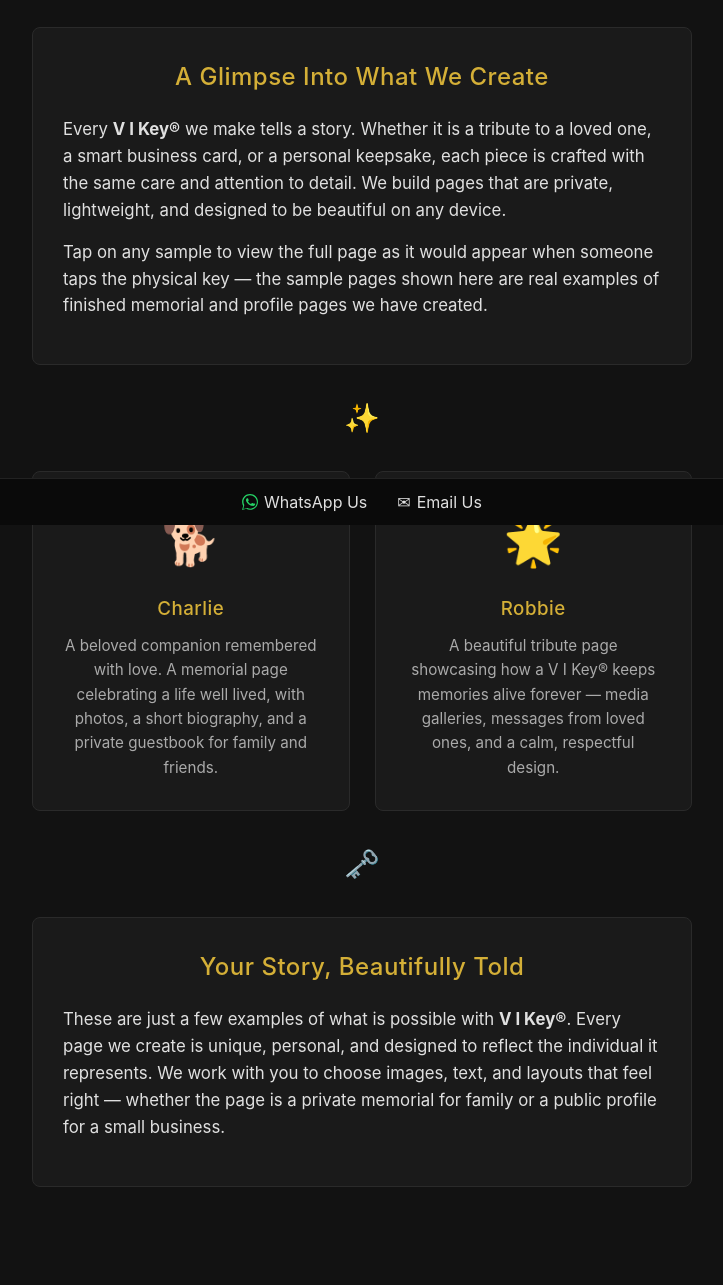
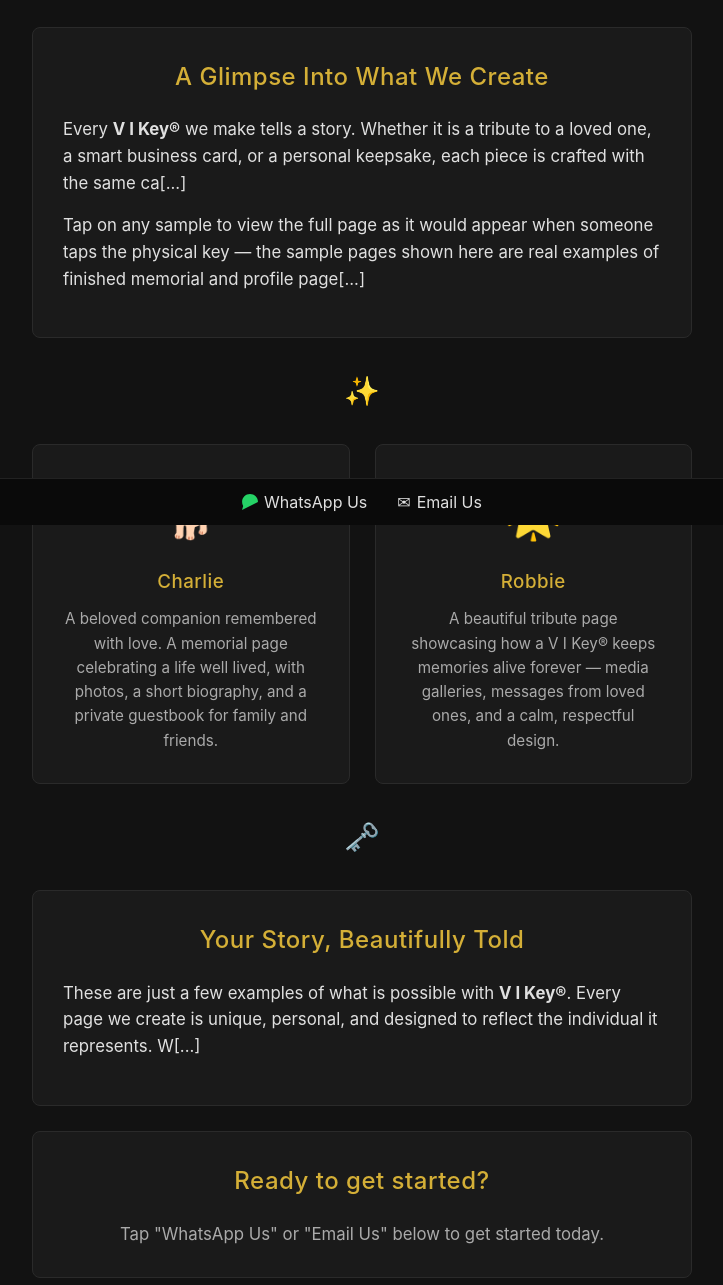
Before and after one commit to brydo/myvikey, a plain HTML site: page showcase/index.html in a window 1280 px wide. Shown: the part 275-1560 px from the top of the page, without its empty margins (278-1001 px from the left). Drawn offline with Linux system fonts and the light colour scheme.

Commit message:
Add "Ready to get started?" CTA section to showcase page

```diff
--- a/showcase/index.html
+++ b/showcase/index.html
@@ -84,8 +84,8 @@
 
         <section>
             <h2>A Glimpse Into What We Create</h2>
-            <p>Every <strong>V I Key®</strong> we make tells a story. Whether it is a tribute to a loved one, a smart business card, or a personal keepsake, each piece is crafted with the same care and attention to detail. We build pages that are private, lightweight, and designed to be beautiful on any device.</p>
-            <p>Tap on any sample to view the full page as it would appear when someone taps the physical key — the sample pages shown here are real examples of finished memorial and profile pages we have created.</p>
+            <p>Every <strong>V I Key®</strong> we make tells a story. Whether it is a tribute to a loved one, a smart business card, or a personal keepsake, each piece is crafted with the same ca[...]
+            <p>Tap on any sample to view the full page as it would appear when someone taps the physical key — the sample pages shown here are real examples of finished memorial and profile page[...]
         </section>
 
         <div class="divider-icon">✨</div>
@@ -107,7 +107,12 @@
 
         <section>
             <h2>Your Story, Beautifully Told</h2>
-            <p>These are just a few examples of what is possible with <strong>V I Key®</strong>. Every page we create is unique, personal, and designed to reflect the individual it represents. We work with you to choose images, text, and layouts that feel right — whether the page is a private memorial for family or a public profile for a small business.</p>
+            <p>These are just a few examples of what is possible with <strong>V I Key®</strong>. Every page we create is unique, personal, and designed to reflect the individual it represents. W[...]
+        </section>
+
+        <section style="text-align:center;">
+            <h2>Ready to get started?</h2>
+            <p style="max-width:650px; margin:0.5rem auto 0; color:var(--text-muted);">Tap "WhatsApp Us" or "Email Us" below to get started today.</p>
         </section>
     </div>
 
@@ -115,8 +120,8 @@
     <footer>
         <a href="https://wa.me/447526345287" class="footer-btn" target="_blank" rel="noopener noreferrer">
             <svg class="whatsapp-icon" xmlns="http://www.w3.org/2000/svg" viewBox="0 0 24 24">
-                <path d="M.057 24l1.687-6.163c-1.041-1.804-1.588-3.849-1.587-5.946.003-6.556 5.338-11.891 11.893-11.891 3.181.001 6.167 1.24 8.413 3.488 2.245 2.248 3.481 5.236 3.48 8.414-.003 6.557-5.338 11.892-11.893 11.892-1.99 0-3.94-.52-5.658-1.5L.057 24zM12 2.04c-5.417 0-9.82 4.403-9.82 9.82 0 1.687.443 3.254 1.282 4.645L2 22.5l6.1-1.615c1.364.72 2.914 1.11 4.39 1.11 5.417 0 9.82-4.403 9.82-9.82S17.417 2.04 12 2.04z"/>
-                <path d="M17.472 14.382c-.297-.148-1.758-.867-2.03-.967-.273-.099-.472-.148-.671.148-.198.297-.767.966-.94 1.164-.173.198-.347.223-.644.074-.297-.148-1.255-.462-2.39-1.475-.883-.788-1.48-1.761-1.653-2.058-.173-.297-.018-.458.13-.606.134-.134.297-.347.446-.52.149-.173.198-.297.298-.495.099-.198.05-.371-.025-.52-.075-.148-.671-1.611-.92-2.206-.242-.579-.487-.5-.671-.51l-.573-.01c-.198 0-.52.074-.793.372s-1.04 1.016-1.04 2.479 1.064 2.876 1.213 3.074c.149.198 2.095 3.2 5.076 4.487 1.075.463 1.91.738 2.565.94.857.27 1.64.232 2.257.141.688-.1 2.098-.857 2.397-1.681.297-.824.297-1.532.208-1.681-.089-.149-.323-.232-.67-.379z"/>
+                <path d="M.057 24l1.687-6.163c-1.041-1.804-1.588-3.849-1.587-5.946.003-6.556 5.338-11.891 11.893-11.891 3.181.001 6.167 1.24 8.413 3.488 2.245 2.248 3.481 5.236 3.48 8.414-.003 6.[...]
+                <path d="M17.472 14.382c-.297-.148-1.758-.867-2.03-.967-.273-.099-.472-.148-.671.148-.198.297-.767.966-.94 1.164-.173.198-.347.223-.644.074-.297-.148-1.255-.462-2.39-1.475-.883-.7[...]
             </svg>
             <span>WhatsApp Us</span>
         </a>
```
